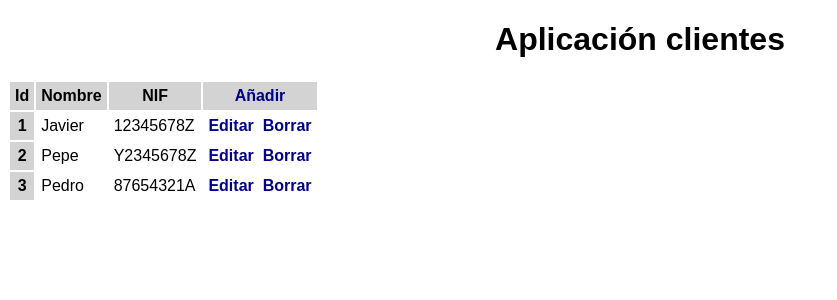
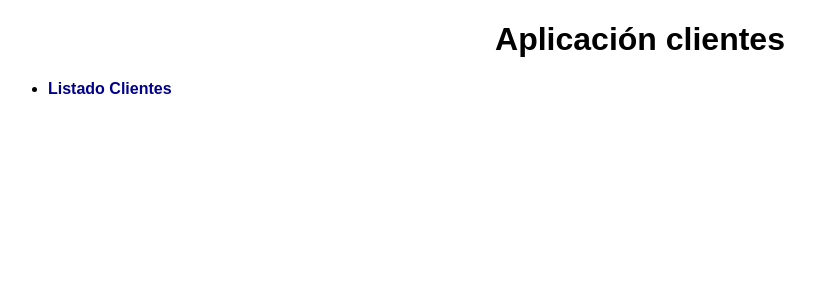
Before and after one commit to javierlete/angular2-clientes, an Angular app: page / in a window 1280 px wide. Shown: the top 300 px of the page, without its empty margins (0-837 px from the left). Built offline with nearby package versions, Linux system fonts and the light colour scheme.

Commit message:
Rutado de listado en funcionamiento

```diff
--- a/src/app/app-routing.module.ts
+++ b/src/app/app-routing.module.ts
@@ -1,7 +1,10 @@
 import { NgModule } from '@angular/core';
 import { Routes, RouterModule } from '@angular/router';
+import { ClientesListadoComponent } from './componentes/clientes-listado/clientes-listado.component';
 
-const routes: Routes = [];
+const routes: Routes = [
+  { path: 'clientes/listado', component: ClientesListadoComponent }
+];
 
 @NgModule({
   imports: [RouterModule.forRoot(routes)],
--- a/src/app/app.component.html
+++ b/src/app/app.component.html
@@ -5,6 +5,10 @@
   </h1>
 </div>
 
-<app-clientes-listado></app-clientes-listado>
+<nav>
+  <ul>
+    <li><a routerLink="clientes/listado">Listado Clientes</a></li>
+  </ul>
+</nav>
 
 <router-outlet></router-outlet>
```
